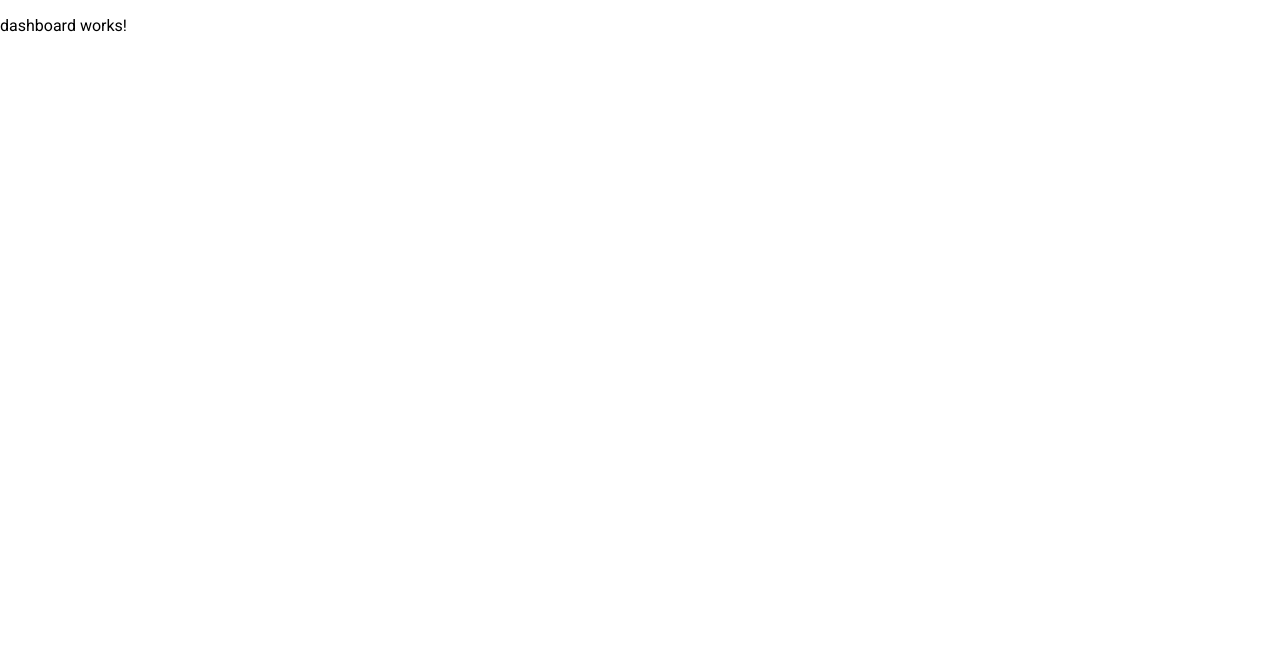
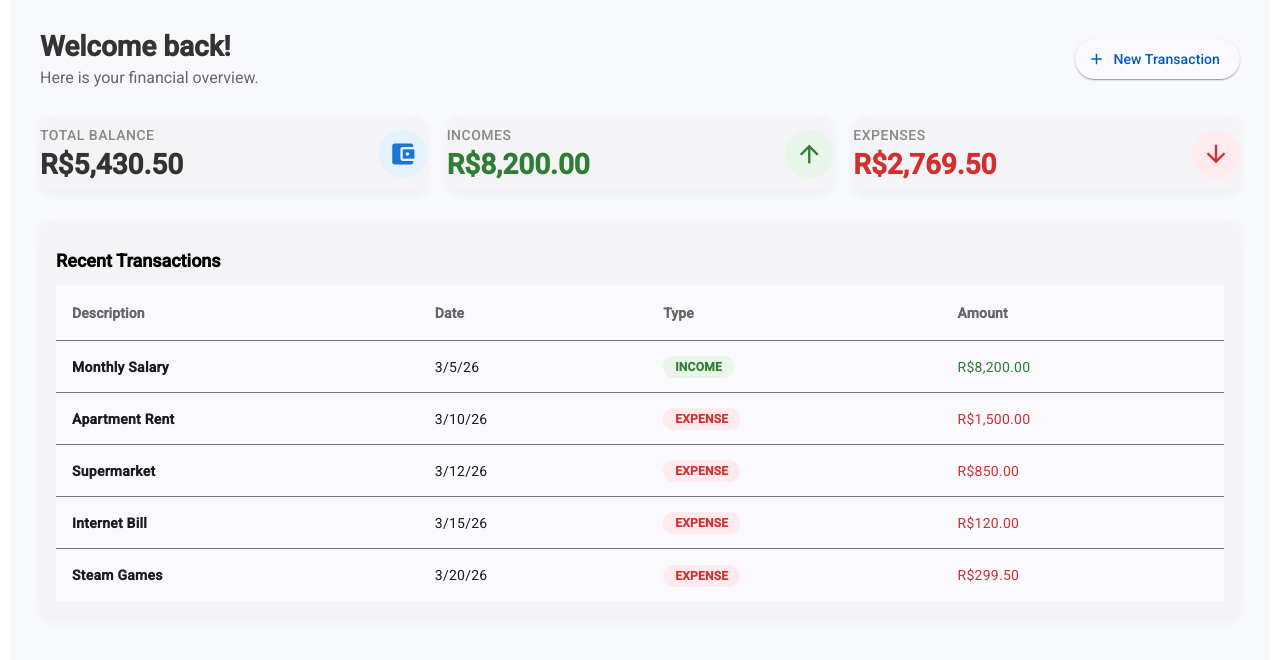
Before and after one commit to RuanPablo2/BeanCounter-ui, an Angular app: page /dashboard in a window 1280 px wide. Shown: the top 660 px of the page. Built offline with nearby package versions, Linux system fonts and the light colour scheme.

Commit message:
Dashboard feature using mock data

```diff
--- a/src/app/features/dashboard/dashboard.component.html
+++ b/src/app/features/dashboard/dashboard.component.html
@@ -1 +1,111 @@
-<p>dashboard works!</p>
+<div class="dashboard-container">
+  <header class="dashboard-header">
+    <div>
+      <h2 class="greeting">Welcome back!</h2>
+      <p class="subtitle">Here is your financial overview.</p>
+    </div>
+    <button mat-raised-button color="primary" class="add-btn">
+      <mat-icon>add</mat-icon> New Transaction
+    </button>
+  </header>
+
+  <div class="summary-grid">
+    <mat-card class="summary-card balance-card">
+      <mat-card-content class="card-content">
+        <div class="info">
+          <p>Total Balance</p>
+          <h3>{{ summary.balance | currency: "BRL" : "symbol" }}</h3>
+        </div>
+        <div class="icon-wrapper primary-icon">
+          <mat-icon>account_balance_wallet</mat-icon>
+        </div>
+      </mat-card-content>
+    </mat-card>
+
+    <mat-card class="summary-card income-card">
+      <mat-card-content class="card-content">
+        <div class="info">
+          <p>Incomes</p>
+          <h3 class="text-success">
+            {{ summary.incomes | currency: "BRL" : "symbol" }}
+          </h3>
+        </div>
+        <div class="icon-wrapper success-icon">
+          <mat-icon>arrow_upward</mat-icon>
+        </div>
+      </mat-card-content>
+    </mat-card>
+
+    <mat-card class="summary-card expense-card">
+      <mat-card-content class="card-content">
+        <div class="info">
+          <p>Expenses</p>
+          <h3 class="text-danger">
+            {{ summary.expenses | currency: "BRL" : "symbol" }}
+          </h3>
+        </div>
+        <div class="icon-wrapper danger-icon">
+          <mat-icon>arrow_downward</mat-icon>
+        </div>
+      </mat-card-content>
+    </mat-card>
+  </div>
+
+  <mat-card class="table-card">
+    <mat-card-header>
+      <mat-card-title>Recent Transactions</mat-card-title>
+    </mat-card-header>
+
+    <mat-card-content>
+      <table
+        mat-table
+        [dataSource]="recentTransactions"
+        class="transactions-table"
+      >
+        <ng-container matColumnDef="description">
+          <th mat-header-cell *matHeaderCellDef>Description</th>
+          <td mat-cell *matCellDef="let element">
+            <strong>{{ element.description }}</strong>
+          </td>
+        </ng-container>
+
+        <ng-container matColumnDef="date">
+          <th mat-header-cell *matHeaderCellDef>Date</th>
+          <td mat-cell *matCellDef="let element">
+            {{ element.date | date: "shortDate" }}
+          </td>
+        </ng-container>
+
+        <ng-container matColumnDef="type">
+          <th mat-header-cell *matHeaderCellDef>Type</th>
+          <td mat-cell *matCellDef="let element">
+            <span
+              class="badge"
+              [ngClass]="
+                element.type === 'INCOME' ? 'badge-success' : 'badge-danger'
+              "
+            >
+              {{ element.type }}
+            </span>
+          </td>
+        </ng-container>
+
+        <ng-container matColumnDef="amount">
+          <th mat-header-cell *matHeaderCellDef>Amount</th>
+          <td
+            mat-cell
+            *matCellDef="let element"
+            [ngClass]="
+              element.type === 'INCOME' ? 'text-success' : 'text-danger'
+            "
+          >
+            {{ element.amount | currency: "BRL" : "symbol" }}
+          </td>
+        </ng-container>
+
+        <tr mat-header-row *matHeaderRowDef="displayedColumns"></tr>
+        <tr mat-row *matRowDef="let row; columns: displayedColumns"></tr>
+      </table>
+    </mat-card-content>
+  </mat-card>
+</div>
--- a/src/app/features/dashboard/dashboard.component.scss
+++ b/src/app/features/dashboard/dashboard.component.scss
@@ -0,0 +1,139 @@
+.dashboard-container {
+  padding: 30px;
+  max-width: 1200px;
+  margin: 0 auto;
+  background-color: #f8f9fc;
+  min-height: 100vh;
+}
+
+.dashboard-header {
+  display: flex;
+  justify-content: space-between;
+  align-items: center;
+  margin-bottom: 30px;
+
+  .greeting {
+    margin: 0;
+    font-size: 28px;
+    font-weight: bold;
+    color: #333;
+  }
+
+  .subtitle {
+    margin: 5px 0 0;
+    color: #666;
+  }
+
+  .add-btn {
+    padding: 0 20px;
+  }
+}
+
+/* grid */
+.summary-grid {
+  display: grid;
+  grid-template-columns: repeat(auto-fit, minmax(300px, 1fr));
+  gap: 20px;
+  margin-bottom: 30px;
+}
+
+.summary-card {
+  border-radius: 12px;
+  box-shadow: 0 4px 12px rgba(0, 0, 0, 0.05);
+
+  .card-content {
+    display: flex;
+    justify-content: space-between;
+    align-items: center;
+    padding: 10px 0;
+
+    .info {
+      p {
+        margin: 0;
+        font-size: 14px;
+        color: #888;
+        font-weight: 500;
+        text-transform: uppercase;
+        letter-spacing: 0.5px;
+      }
+      h3 {
+        margin: 5px 0 0;
+        font-size: 28px;
+        font-weight: bold;
+        color: #333;
+      }
+    }
+
+    .icon-wrapper {
+      width: 48px;
+      height: 48px;
+      border-radius: 50%;
+      display: flex;
+      justify-content: center;
+      align-items: center;
+
+      mat-icon {
+        font-size: 28px;
+        width: 28px;
+        height: 28px;
+      }
+    }
+  }
+}
+
+.text-success {
+  color: #2e7d32 !important;
+}
+.text-danger {
+  color: #d32f2f !important;
+}
+
+.primary-icon {
+  background-color: #e3f2fd;
+  color: #1976d2;
+}
+.success-icon {
+  background-color: #e8f5e9;
+  color: #2e7d32;
+}
+.danger-icon {
+  background-color: #ffebee;
+  color: #d32f2f;
+}
+
+/* Table styles */
+.table-card {
+  border-radius: 12px;
+  box-shadow: 0 4px 12px rgba(0, 0, 0, 0.05);
+
+  mat-card-title {
+    font-size: 18px;
+    font-weight: bold;
+    padding: 10px 0;
+  }
+}
+
+.transactions-table {
+  width: 100%;
+
+  th {
+    font-weight: bold;
+    color: #666;
+  }
+
+  .badge {
+    padding: 4px 12px;
+    border-radius: 12px;
+    font-size: 12px;
+    font-weight: bold;
+  }
+
+  .badge-success {
+    background-color: #e8f5e9;
+    color: #2e7d32;
+  }
+  .badge-danger {
+    background-color: #ffebee;
+    color: #d32f2f;
+  }
+}
--- a/src/app/features/dashboard/dashboard.component.ts
+++ b/src/app/features/dashboard/dashboard.component.ts
@@ -1,11 +1,39 @@
 import { Component } from '@angular/core';
+import { CommonModule } from '@angular/common';
+
+import { MatCardModule } from '@angular/material/card';
+import { MatIconModule } from '@angular/material/icon';
+import { MatButtonModule } from '@angular/material/button';
+import { MatTableModule } from '@angular/material/table';
 
 @Component({
   selector: 'app-dashboard',
-  imports: [],
+  standalone: true,
+  imports: [
+    CommonModule,
+    MatCardModule,
+    MatIconModule,
+    MatButtonModule,
+    MatTableModule
+  ],
   templateUrl: './dashboard.component.html',
-  styleUrl: './dashboard.component.scss'
+  styleUrls: ['./dashboard.component.scss']
 })
 export class DashboardComponent {
 
+  summary = {
+    balance: 5430.50,
+    incomes: 8200.00,
+    expenses: 2769.50
+  };
+
+  displayedColumns: string[] = ['description', 'date', 'type', 'amount'];
+
+  recentTransactions = [
+    { description: 'Monthly Salary', date: new Date('2026-03-05'), type: 'INCOME', amount: 8200.00 },
+    { description: 'Apartment Rent', date: new Date('2026-03-10'), type: 'EXPENSE', amount: 1500.00 },
+    { description: 'Supermarket', date: new Date('2026-03-12'), type: 'EXPENSE', amount: 850.00 },
+    { description: 'Internet Bill', date: new Date('2026-03-15'), type: 'EXPENSE', amount: 120.00 },
+    { description: 'Steam Games', date: new Date('2026-03-20'), type: 'EXPENSE', amount: 299.50 }
+  ];
 }
```
